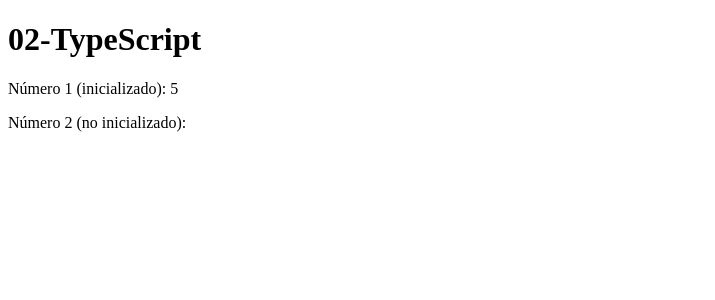
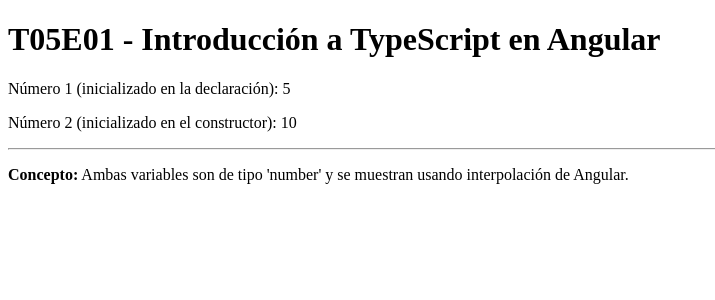
Before and after one commit to JCSC79/dwcc-angular-clases, an Angular app: page / in a window 1280 px wide. Shown: the top 300 px of the page, without its empty margins (0-715 px from the left). Built offline with nearby package versions, Linux system fonts and the light colour scheme.

Commit message:
docs(T05E01): Mejorar comentarios en código y crear README detallado

```diff
--- a/src/app/app.component.html
+++ b/src/app/app.component.html
@@ -1,3 +1,15 @@
+<!-- Encabezado principal que muestra el título de la aplicación -->
 <h1>{{ title }}</h1>
-<p>Número 1 (inicializado): {{ numero1 }}</p>
-<p>Número 2 (no inicializado): {{ numero2 }}</p>
+
+<!-- Párrafo que demuestra la interpolación de una variable inicializada -->
+<!-- La sintaxis {{ }} permite mostrar el valor de las propiedades de la clase -->
+<p>Número 1 (inicializado en la declaración): {{ numero1 }}</p>
+
+<!-- Párrafo que demuestra la interpolación de una variable no inicializada pero asignada en el constructor -->
+<p>Número 2 (inicializado en el constructor): {{ numero2 }}</p>
+
+<!-- Comentario informativo sobre los tipos en TypeScript -->
+<!-- TypeScript proporciona verificación de tipos en tiempo de compilación,
+     lo que previene errores antes de que se ejecute el código -->
+<hr>
+<p><strong>Concepto:</strong> Ambas variables son de tipo 'number' y se muestran usando interpolación de Angular.</p>
--- a/src/app/app.component.ts
+++ b/src/app/app.component.ts
@@ -1,6 +1,13 @@
 import { Component } from '@angular/core';
 import { RouterOutlet } from '@angular/router';
 
+/**
+ * Componente principal de la aplicación
+ * Demuestra los conceptos básicos de TypeScript en Angular:
+ * - Declaración de variables con tipos explícitos
+ * - Inicialización de propiedades de clase
+ * - Interpolación de datos en plantillas
+ */
 @Component({
   selector: 'app-root',
   standalone: true,
@@ -9,12 +16,23 @@
   styleUrl: './app.component.css'
 })
 export class AppComponent {
-  title = '02-TypeScript';
+  // Título de la aplicación que se mostrará en la plantilla HTML
+  title = 'T05E01 - Introducción a TypeScript en Angular';
 
-  // Declaramos unha propiedade de clase (variable) de tipo numérico inicializada a un valor
+  // Propiedad de tipo 'number' inicializada con un valor numérico
+  // TypeScript garantiza que siempre será un número
   numero1: number = 5;
-  /* Declaramos unha propiedade de clase de tipo numérico non inicializada (engadimos nas opcións de compilador do tsconfig.json a seguinte clave
-    "strictPropertyInitialization": false,)
-  */
+
+  /**
+   * Propiedad de tipo 'number' NO inicializada en la declaración
+   * NOTA: Para usar propiedades sin inicializar, es necesario configurar en tsconfig.json:
+   *       "strictPropertyInitialization": false
+   * Esto desactiva la verificación estricta de inicialización de TypeScript
+   */
   numero2: number;
+
+  constructor() {
+    // Inicializamos numero2 en el constructor
+    this.numero2 = 10;
+  }
 }
```
Also changed, not shown: 1 other file (tests, documents, lock files or other folders).
